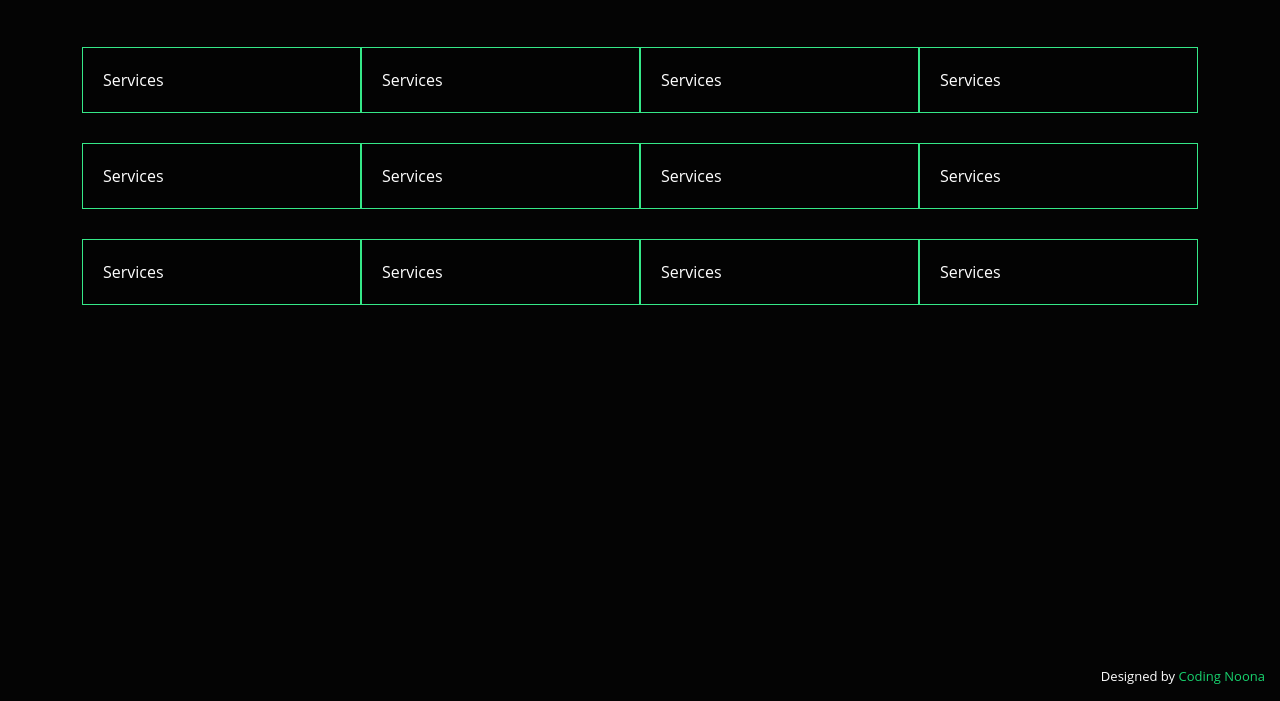
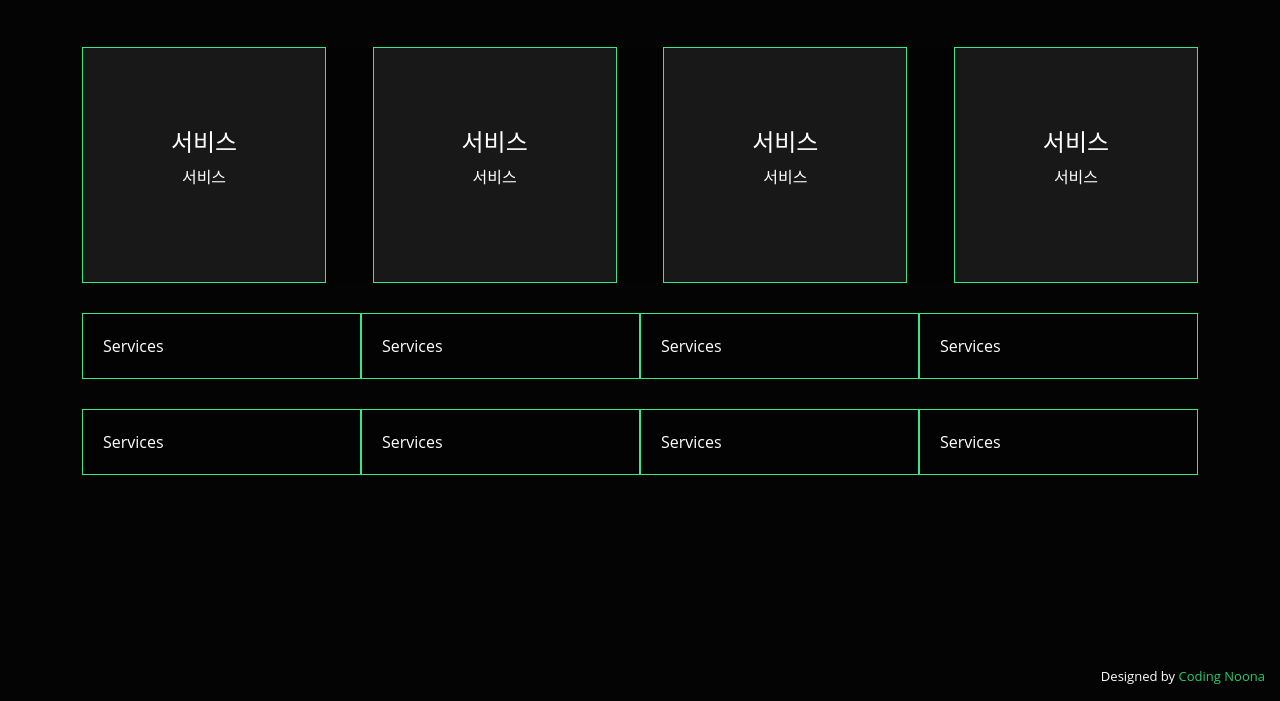
Before and after one commit to manggoguma/Portfolio_project, a plain HTML site: page services.html in a window 1280 px wide. Shown: the part 99-800 px from the top of the page. Drawn offline with nearby package versions, Linux system fonts and the light colour scheme.

Commit message:
third commit

```diff
--- a/css/style.css
+++ b/css/style.css
@@ -224,3 +224,11 @@ section.section-show {
         transform: translateY(0);
     }
 }
+
+.icon-box {
+    text-align: center;
+    background: rgba(204, 204, 204, 0.1);
+    padding: 80px 20px;
+    width: 244px;
+    height: 235.8px;
+}
--- a/services.html
+++ b/services.html
@@ -130,7 +130,40 @@
         </div>
     </section>
 
-    <section class="contact slide-up">
+    <section>
+
+        <div class="contact slide-up">
+            <div class="container">
+                <div class="row">
+                    <div class="col-lg-3 col-sm-6 col-xs-12 row-pm icon-box">
+                        <h4>
+                            <a href="#">서비스</a>
+                        </h4>
+                        <p>서비스</p>
+                    </div>
+                    <div class="col-lg-3 col-sm-6 col-xs-12 row-pm icon-box">
+                        <h4>
+                            <a href="#">서비스</a>
+                        </h4>
+                        <p>서비스</p>
+                    </div>
+                    <div class="col-lg-3 col-sm-6 col-xs-12 row-pm icon-box">
+                        <h4>
+                            <a href="#">서비스</a>
+                        </h4>
+                        <p>서비스</p>
+                    </div>
+                    <div class="col-lg-3 col-sm-6 col-xs-12 row-pm icon-box">
+                        <h4>
+                            <a href="#">서비스</a>
+                        </h4>
+                        <p>서비스</p>
+                    </div>
+                </div>
+            </div>
+        </div>
+
+        <div class="contact slide-up">
             <div class="container">
                 <div class="row">
                     <div class="col-lg-3 col-sm-6 col-xs-12 row-pm"> Services</div>
@@ -139,9 +172,9 @@
                     <div class="col-lg-3 col-sm-6 col-xs-12 row-pm"> Services</div>
                 </div>
             </div>
-    </section>
+        </div>
 
-    <section class="contact slide-up">
+        <div class="contact slide-up">
             <div class="container">
                 <div class="row">
                     <div class="col-lg-3 col-sm-6 col-xs-12 row-pm"> Services</div>
@@ -150,17 +183,8 @@
                     <div class="col-lg-3 col-sm-6 col-xs-12 row-pm"> Services</div>
                 </div>
             </div>
-    </section>
+        </div>
 
-    <section class="contact slide-up">
-        <div class="container">
-            <div class="row">
-                <div class="col-lg-3 col-sm-6 col-xs-12 row-pm"> Services</div>
-                <div class="col-lg-3 col-sm-6 col-xs-12 row-pm"> Services</div>
-                <div class="col-lg-3 col-sm-6 col-xs-12 row-pm"> Services</div>
-                <div class="col-lg-3 col-sm-6 col-xs-12 row-pm"> Services</div>
-            </div>
-        </div>
     </section>
 
     <div class="Designed">
```
Lines whose indentation alone changed are shown as unchanged.
